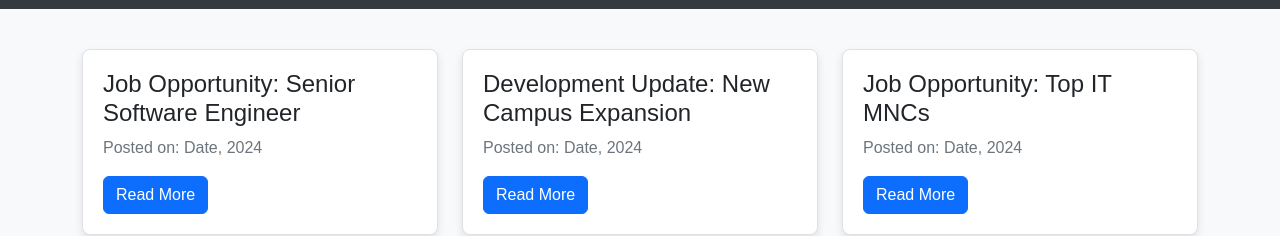
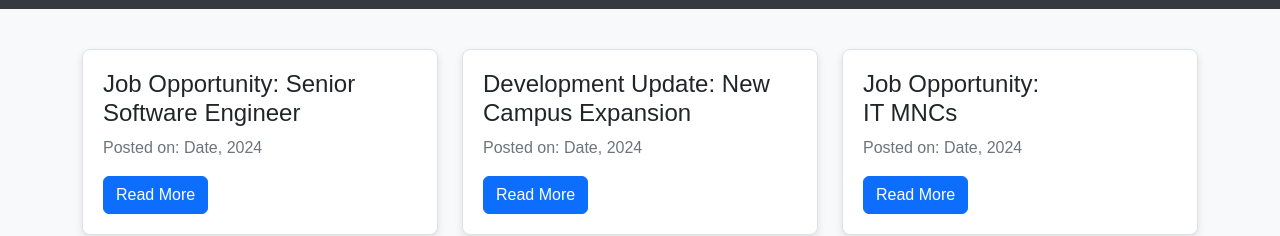
Before and after one commit to noobremon/Alumni-Association, a plain HTML site: page pages/job.html in a window 1280 px wide. Shown: the part 167-403 px from the top of the page. Drawn offline with nearby package versions, Linux system fonts and the light colour scheme.

Commit message:
modified:   pages/job.html

```diff
--- a/pages/job.html
+++ b/pages/job.html
@@ -73,7 +73,7 @@
                 </div>
                 <div class="col-md-6 col-lg-4 mb-4">
                     <div class="news-card">
-                        <h2>Job Opportunity: Top IT MNCs</h2>
+                        <h2>Job Opportunity: <br> IT MNCs</h2>
                         <p>Posted on: Date, 2024</p>
                         <a href="" class="btn btn-primary" target="_blank">Read More</a>
                     </div>
```
